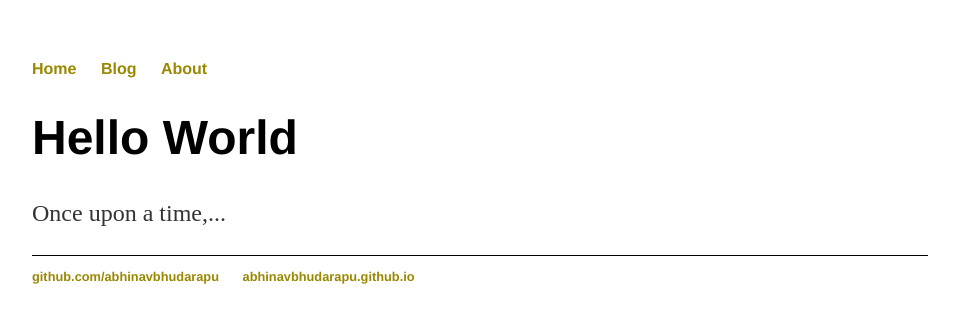
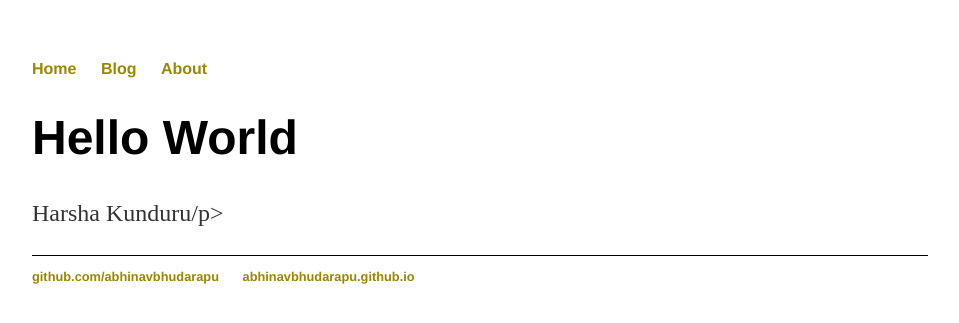
Before and after one commit to AbhinavBhudarapu/AbhinavBhudarapu.github.io, a Jekyll site: the page built from index.html, in a window 1280 px wide. Shown: the top 323 px of the page, without its empty margins (160-1119 px from the left). Built offline with Jekyll 4.4.1, drawn with Linux system fonts in a browser that asks for light colours.

Commit message:
Test harsha

```diff
--- a/index.html
+++ b/index.html
@@ -4,5 +4,5 @@ title: Web Programming
 ---
 <div class="blurb">
 <h1> Hello World </h1>
-<p> Once upon a time,... </p>
+<p> Harsha Kunduru/p>
 </div>
```
